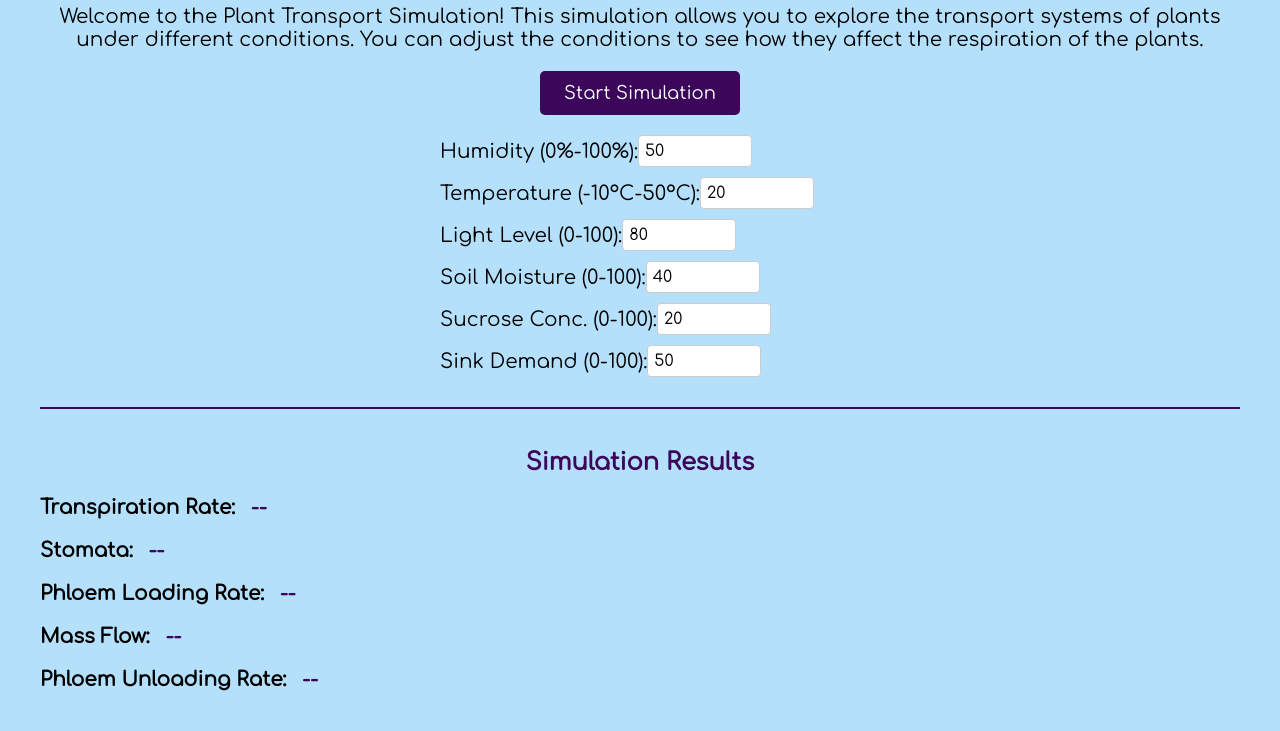
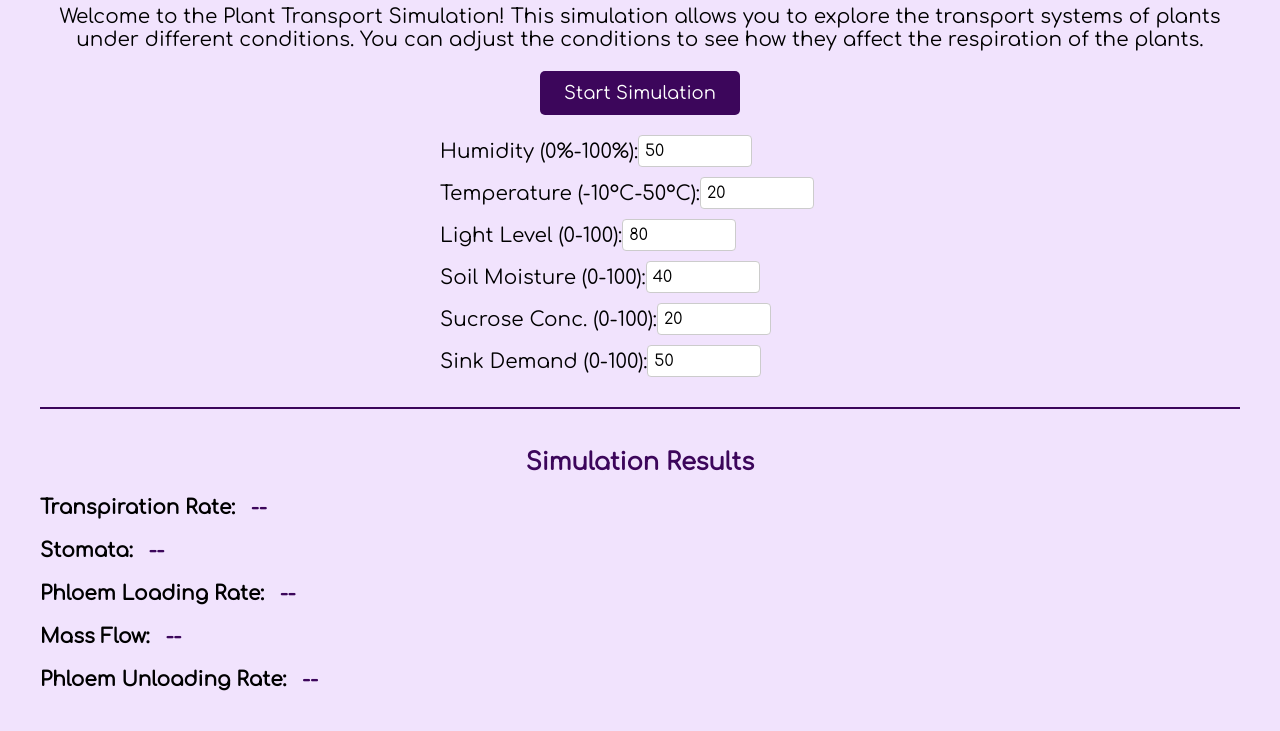
Before and after one commit to SMaCreates/Plant-Transport-Simulation, a website: page index.html in a window 1280 px wide. Shown: the part 91-822 px from the top of the page. Drawn offline with Linux system fonts and the light colour scheme.

Commit message:
Changed web page accessibility in terms of colour changes

```diff
--- a/css/style.css
+++ b/css/style.css
@@ -1,5 +1,5 @@
 body {
-  background-color: rgb(159, 215, 252, 0.76);
+  background-color: rgba(237, 219, 253, 0.76);
   font-family: Comfortaa;
   text-align: center;
   margin: 40px;
```
